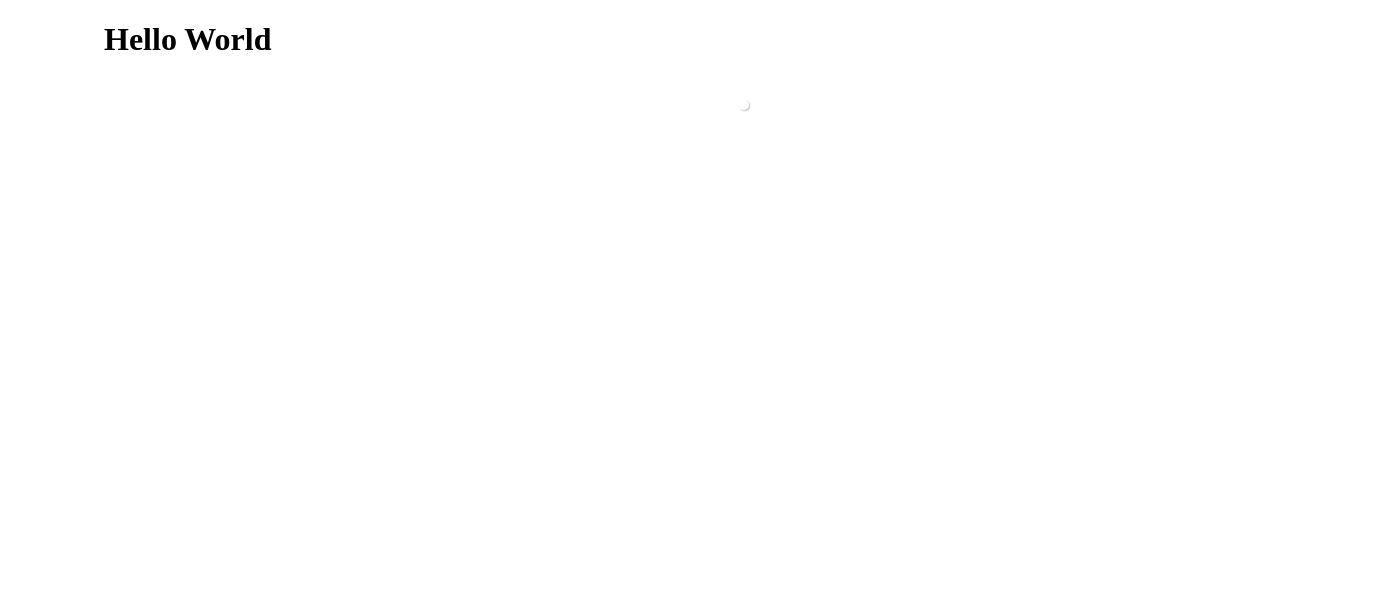
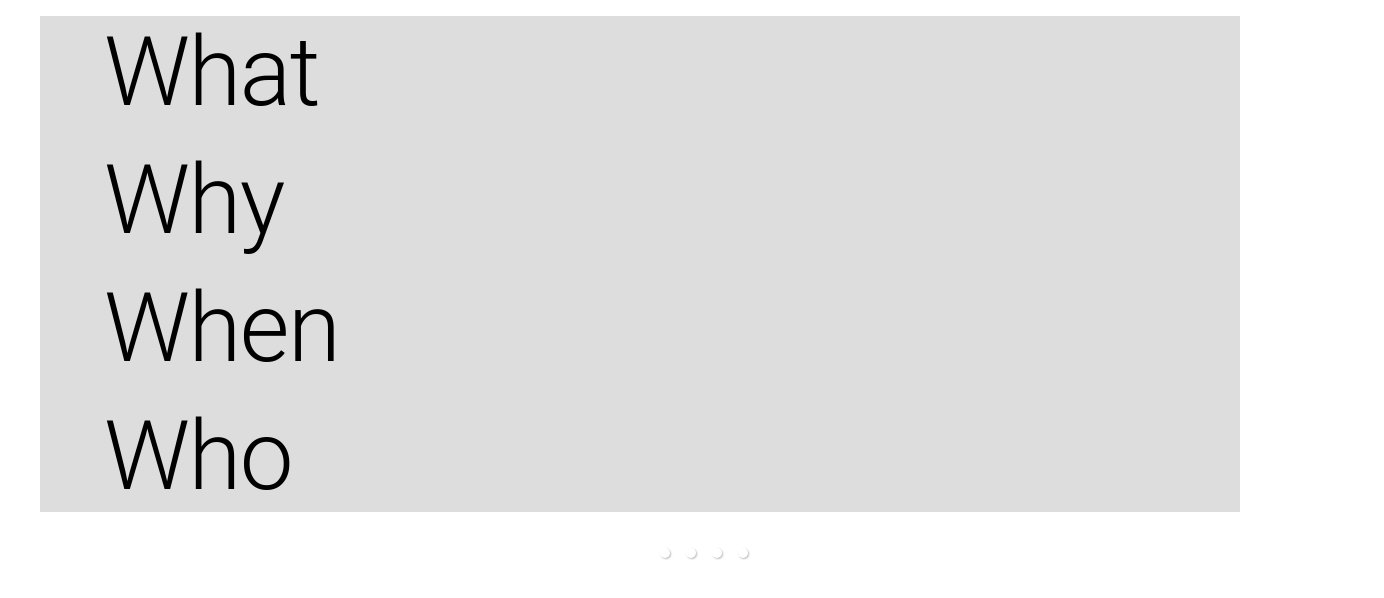
Before and after one commit to Flavyoo/mui-carousel, a React app: page / in a window 1280 px wide. Shown: the top 598 px of the page, 1384 px wide, since content can reach past the window. Built offline with nearby package versions, Linux system fonts and the light colour scheme; the HTML template or start-up script is replaced by a standard one.

Commit message:
Continue work on test app

```diff
--- a/src/demoapp/App.tsx
+++ b/src/demoapp/App.tsx
@@ -1,15 +1,25 @@
 import * as React from 'react';
-import { Container } from '@mui/material';
+import { Container, Typography } from '@mui/material';
 import { Carousel } from '../components';
+import { styled } from '@mui/material/styles';
+
+const StyledContainer = styled(Container)({
+  position: 'relative',
+  backgroundColor: '#ddd',
+  height: '100%',
+});;
 
 export default class App extends React.Component {
   render() {
     return (
-      <Container maxWidth="lg">
-        <Carousel>
-          <h1>Hello World</h1>
-        </Carousel>
-      </Container>
+        <StyledContainer maxWidth="lg">
+          <Carousel>
+            <Typography variant="h1">What</Typography>
+            <Typography variant="h1">Why</Typography>
+            <Typography variant="h1">When</Typography>
+            <Typography variant="h1">Who</Typography>
+          </Carousel>
+        </StyledContainer>
     );
   }
 }
```
